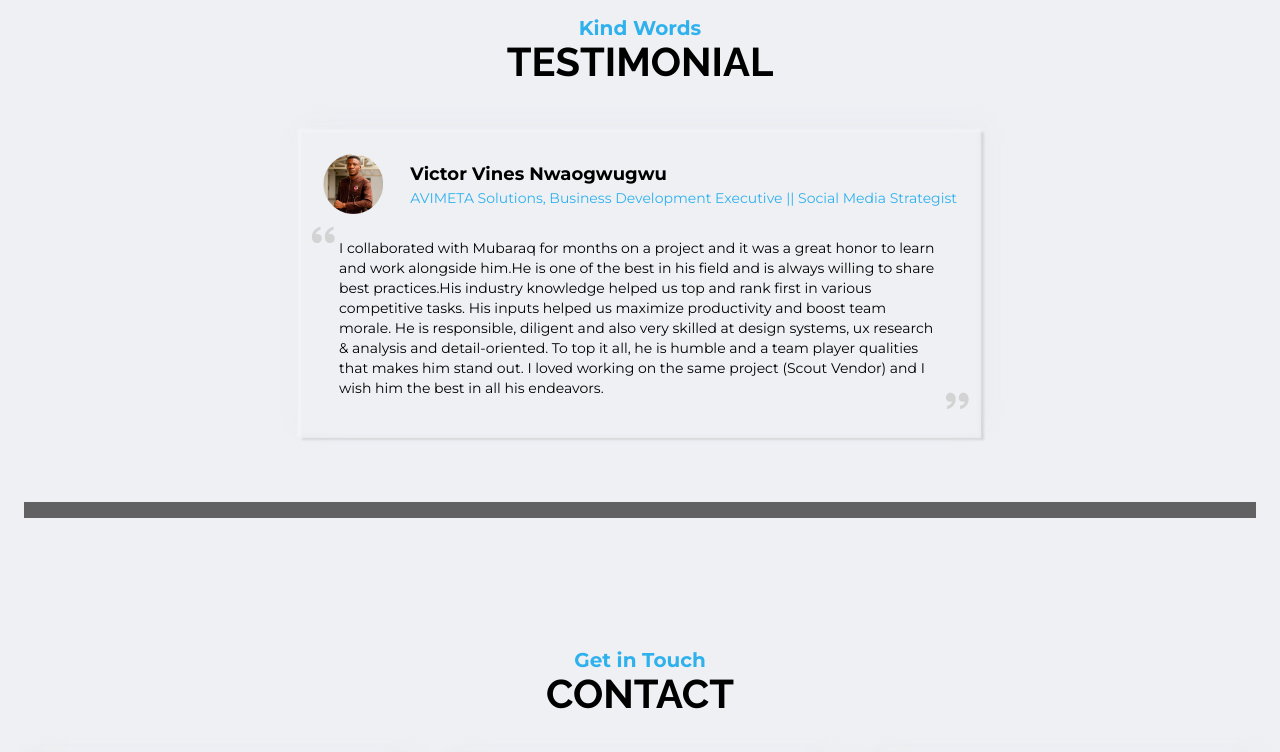
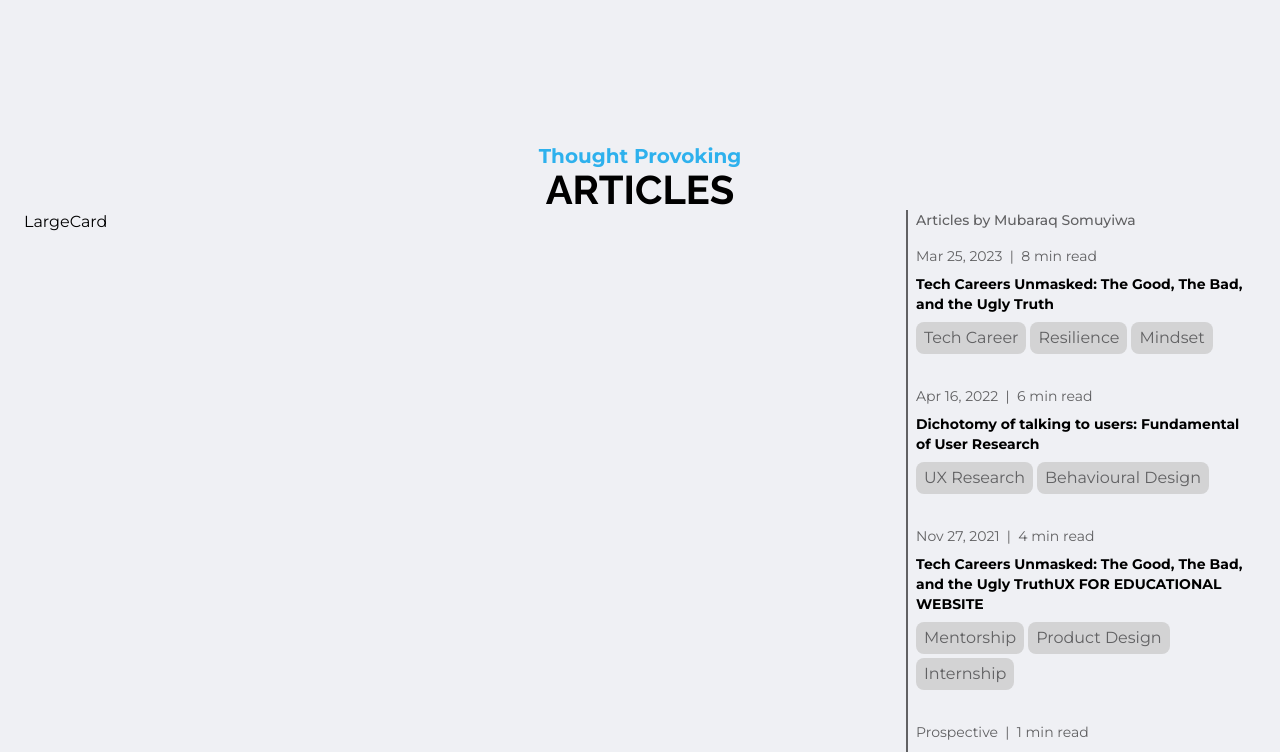
Before and after one commit to Misty-Arts/mubarak-portfolio, a Next.js app: page / in a window 1280 px wide. Shown: the part 4000-4752 px from the top of the page. Built offline with nearby package versions, Linux system fonts and the light colour scheme.

Commit message:
Initiate articles section

```diff
--- a/src/app/page.tsx
+++ b/src/app/page.tsx
@@ -1,4 +1,5 @@
 import About from "@/components/LandingPage/About";
+import Articles from "@/components/LandingPage/Articles";
 import Contact from "@/components/LandingPage/Contact";
 import Home from "@/components/LandingPage/Home";
 import Portfolio from "@/components/LandingPage/Portfolio";
@@ -10,6 +11,7 @@ export default function HomePage() {
       <Home />
       <Portfolio />
       <About />
+      <Articles />
       <Testimonial />
       <Contact />
     </>
--- /dev/null
+++ b/src/components/LandingPage/Articles/LargeCard.tsx
@@ -0,0 +1,7 @@
+import { FC } from "react";
+
+const LargeCard: FC = () => {
+  return <>LargeCard</>;
+};
+
+export default LargeCard;
--- /dev/null
+++ b/src/components/LandingPage/Articles/SmallCard.tsx
@@ -0,0 +1,33 @@
+import { FC } from "react";
+
+interface ISmallCard {
+  date: string;
+  time: string;
+  topic: string;
+  keywords: string[];
+}
+
+const SmallCard: FC<ISmallCard> = ({ date, time, topic, keywords }) => {
+  return (
+    <div className="max-w-350px py-4">
+      <div className="">
+        <span className="text-grey text-sm flex">
+          <p>{date}&nbsp;&nbsp;</p> | <p>&nbsp;&nbsp;{time}</p>
+        </span>
+        <p className="font-bold text-sm my-2">{topic}</p>
+        <div className="flex flex-wrap gap-1">
+          {keywords.slice(0, 5).map((keyword, index) => (
+            <p
+              key={`${keyword}-${index}`}
+              className="px-2 py-1 text-grey bg-faint-grey rounded-lg "
+            >
+              {keyword}
+            </p>
+          ))}
+        </div>
+      </div>
+    </div>
+  );
+};
+
+export default SmallCard;
--- /dev/null
+++ b/src/components/LandingPage/Articles/index.tsx
@@ -0,0 +1,60 @@
+import Heading from "@/components/common/Heading";
+import { FC } from "react";
+import LargeCard from "./LargeCard";
+import SmallCard from "./SmallCard";
+
+const smallCardItems = [
+  {
+    date: "Mar 25, 2023",
+    time: "8 min read",
+    topic: "Tech Careers Unmasked: The Good, The Bad, and the Ugly Truth",
+    keywords: ["Tech Career", "Resilience", "Mindset"],
+  },
+  {
+    date: "Apr 16, 2022",
+    time: "6 min read",
+    topic: "Dichotomy of talking to users: Fundamental of User Research",
+    keywords: ["UX Research", "Behavioural Design"],
+  },
+  {
+    date: "Nov 27, 2021",
+    time: "4 min read",
+    topic:
+      "Tech Careers Unmasked: The Good, The Bad, and the Ugly TruthUX FOR EDUCATIONAL WEBSITE",
+    keywords: ["Mentorship", "Product Design", "Internship"],
+  },
+  {
+    date: "Prospective",
+    time: "1 min read",
+    topic: "Article coming Soon!",
+    keywords: ["Tech Career", "UX Research", "Interaction"],
+  },
+];
+
+const Articles: FC = () => {
+  return (
+    <section className=" custom-container my-16 md:my-32">
+      <Heading subtitle="Thought Provoking" title="ARTICLES" />
+      <div className="flex justify-between">
+        <LargeCard />
+
+        <div className="border-grey border-l-2 max-w-350px w-full px-2">
+          <p className="font-medium text-sm text-grey">
+            Articles by Mubaraq Somuyiwa
+          </p>
+          {smallCardItems.map((item, index) => (
+            <SmallCard
+              key={`${item}-${index}`}
+              date={item.date}
+              time={item.time}
+              topic={item.topic}
+              keywords={item.keywords}
+            />
+          ))}
+        </div>
+      </div>
+    </section>
+  );
+};
+
+export default Articles;
--- a/src/components/LandingPage/Contact/Form/index.tsx
+++ b/src/components/LandingPage/Contact/Form/index.tsx
@@ -28,6 +28,7 @@ const ContactForm: FC = () => {
               <Field name="message">
                 {(fieldProps: any) => (
                   <textarea
+                    rows={7}
                     {...fieldProps}
                     placeholder="Message"
                     className="h-full form-control"
--- a/src/components/LandingPage/Testimonial/Card.tsx
+++ b/src/components/LandingPage/Testimonial/Card.tsx
@@ -18,9 +18,11 @@ const TestimonialCard: FC<TestimonialCardProps> = ({
   testimony,
 }) => {
   return (
-    <div className={`max-w-682px p-6 my-12 mx-auto ${styles.testimonial_card}`}>
-      <div className="md:flex justify-between items-center mb-6">
-        <div className="w-15 h-15 mr-6 relative">
+    <div
+      className={`max-w-682px w-full p-6 my-12 mx-auto ${styles.testimonial_card}`}
+    >
+      <div className="md:flex items-center mx-auto mb-6 md:gap-6 w-fit">
+        <div className="w-15 h-15 relative">
           <Image
             src={imageSrc}
             alt="Image of testimonial"
--- a/src/components/LandingPage/Testimonial/Contents.tsx
+++ b/src/components/LandingPage/Testimonial/Contents.tsx
@@ -1,4 +1,8 @@
-import { TESTIMONIAL_1 } from "@/lib/images/landing-page";
+import {
+  TESTIMONIAL_1,
+  TESTIMONIAL_2,
+  TESTIMONIAL_3,
+} from "@/lib/images/landing-page";
 
 export const testimonialCardContent = [
   {
@@ -10,19 +14,18 @@ export const testimonialCardContent = [
       "I collaborated with Mubaraq for months on a project and it was a great honor to learn and work alongside him.He is one of the best in his field and is always willing to share best practices.His industry knowledge helped us top and rank first in various competitive tasks. His inputs helped us maximize productivity and boost team morale. He is responsible, diligent and also very skilled at design systems, ux research & analysis and detail-oriented. To top it all, he is humble and a team player qualities that makes him stand out. I loved working on the same project (Scout Vendor) and I wish him the best in all his endeavors.",
   },
   {
-    imageSrc: TESTIMONIAL_1.src,
-    name: "Victor Vines Nwaogwugwu",
+    imageSrc: TESTIMONIAL_2.src,
+    name: "Oluwafemi (Bamifemi) Olubamibi",
     position:
-      "AVIMETA Solutions, Business Development Executive || Social Media Strategist",
+      "Ustacky, Visual Designer - UI/UX | Motion | Branding | Canva Expert",
     testimony:
-      "I collaborated with Mubaraq for months on a project and it was a great honor to learn and work alongside him.He is one of the best in his field and is always willing to share best practices.His industry knowledge helped us top and rank first in various competitive tasks. His inputs helped us maximize productivity and boost team morale. He is responsible, diligent and also very skilled at design systems, ux research & analysis and detail-oriented. To top it all, he is humble and a team player qualities that makes him stand out. I loved working on the same project (Scout Vendor) and I wish him the best in all his endeavors.",
+      "Mubaraq is my favorite product designer! He is always available to help us when needed, he strives for excellence and is a valuable team player. His strongest qualities are Design thiking, user research, prototyping, interface and interaction design, which were very helpful to the project we worked on together.He has the ability to work on multiple tasks and still be focused and deliver quality work. I can easily say he is one of the best in his field.",
   },
   {
-    imageSrc: TESTIMONIAL_1.src,
-    name: "Victor Vines Nwaogwugwu",
-    position:
-      "AVIMETA Solutions, Business Development Executive || Social Media Strategist",
+    imageSrc: TESTIMONIAL_3.src,
+    name: "Mustafa Oladepo",
+    position: "Artisan Technologies, Full-stack Developer",
     testimony:
-      "I collaborated with Mubaraq for months on a project and it was a great honor to learn and work alongside him.He is one of the best in his field and is always willing to share best practices.His industry knowledge helped us top and rank first in various competitive tasks. His inputs helped us maximize productivity and boost team morale. He is responsible, diligent and also very skilled at design systems, ux research & analysis and detail-oriented. To top it all, he is humble and a team player qualities that makes him stand out. I loved working on the same project (Scout Vendor) and I wish him the best in all his endeavors.",
+      "Mubaraq is an exceptional individual with a unique blend of creativity, business acumen, and attention to detail. During our time as university students, we collaborated on several projects, and I was always impressed by his analytical thinking, effective communication, and unwavering commitment to success. Mubaraq is undoubtedly one of the best teammates I have ever worked with, and his outstanding leadership skills and ability to make difficult decisions set him apart from others. I have no doubt that he will achieve great success in his career and surpass his goals.",
   },
 ];
--- a/src/lib/images/landing-page.ts
+++ b/src/lib/images/landing-page.ts
@@ -14,3 +14,13 @@ export const TESTIMONIAL_1 = {
   height: 181,
   width: 181,
 };
+export const TESTIMONIAL_2 = {
+  src: "/oluwafemi.png",
+  height: 181,
+  width: 180,
+};
+export const TESTIMONIAL_3 = {
+  src: "/mustafa.png",
+  height: 181,
+  width: 180,
+};
--- a/tailwind.config.js
+++ b/tailwind.config.js
@@ -16,6 +16,7 @@ module.exports = {
         xl: "1440px",
       },
       maxWidth: {
+        "350px": "350px",
         "389px": "389px",
         "412px": "412px",
         "414px": "414px",
```
Also changed, not shown: public/mustafa.png (added), public/oluwafemi.png (added).
